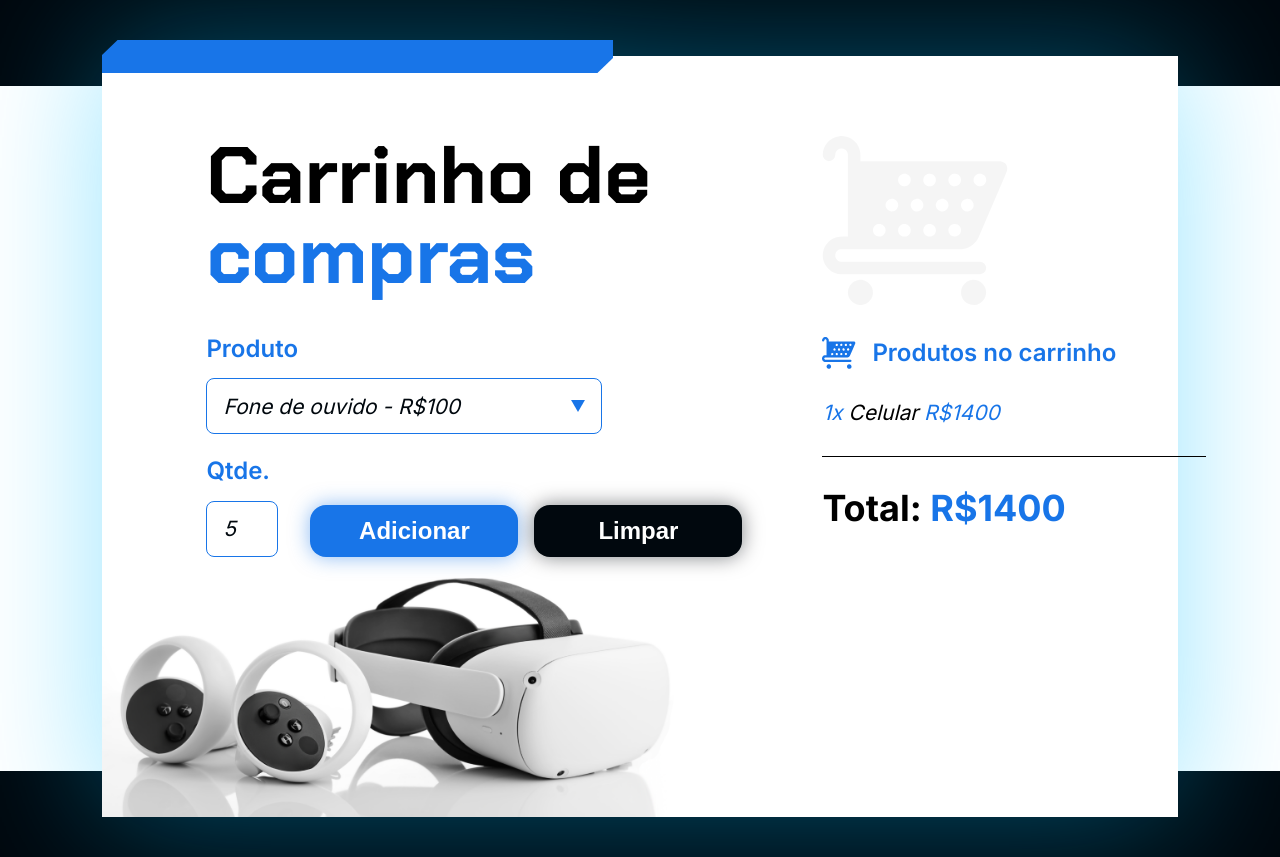
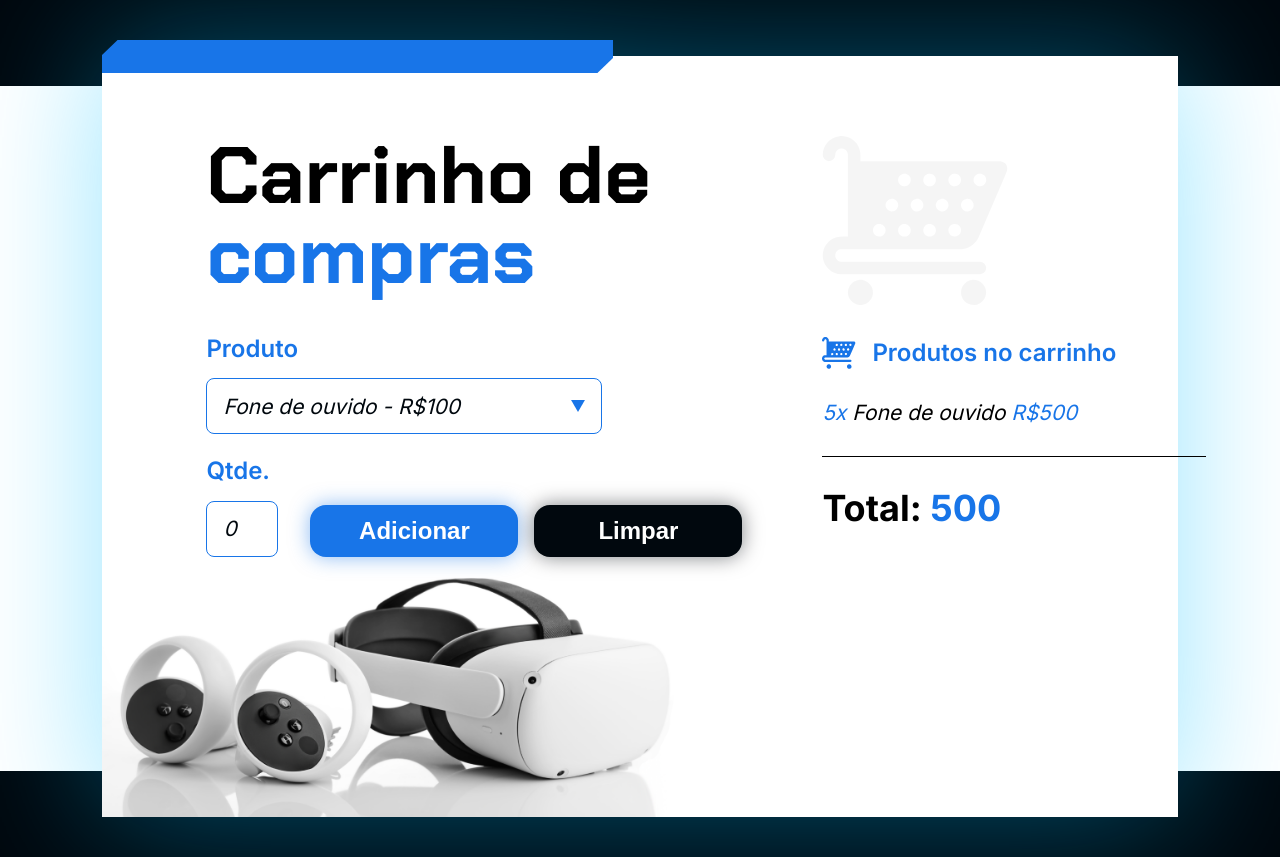
Before and after one commit to Vhcmorais/Aplicacoes_JavaScript, a plain HTML site: page Carrinho_Compras/index.html in a window 1280 px wide. Both pictures are taken after typing "5" into the empty fields and a click on the button "Adicionar". Drawn offline with Linux system fonts and the light colour scheme.

Commit message:
desafio completo - compras

```diff
--- a/Carrinho_Compras/js/app.js
+++ b/Carrinho_Compras/js/app.js
@@ -0,0 +1,34 @@
+let valorTotal;
+limpar();
+
+function adicionar()
+{
+    // recuperar valores: nome, quantidade e valor
+    let produto = document.getElementById('produto').value;
+    let nomeProduto = produto.split('-')[0];
+    let valorUnitario = produto.split('R$')[1];
+    let quantidade = document.getElementById('quantidade').value;
+
+    // calcular subtotal do produto: preco * quantidade
+    let preco = quantidade * valorUnitario;
+
+    // adicionar no carrinho
+    let carrinho = document.getElementById('lista-produtos');
+    carrinho.innerHTML = carrinho.innerHTML + `<section class="carrinho__produtos__produto">
+    <span class="texto-azul">${quantidade}x</span> ${nomeProduto} <span class="texto-azul">R$${preco}</span>
+    </section>`;
+
+    //atualizar o valor total da compra
+    valorTotal = valorTotal + preco;
+    let campoTotal = document.getElementById('valor-total');
+    campoTotal.textContent = `${valorTotal}`;
+    document.getElementById('quantidade').value = 0;
+}
+
+function limpar()
+{
+    // apagar os valores
+    valorTotal = 0;
+    document.getElementById('lista-produtos').innerHTML = '';
+    document.getElementById('valor-total').textContent = '';
+}
```
Also changed, not shown: Carrinho_Compras/index.html (+3 -0 lines).
